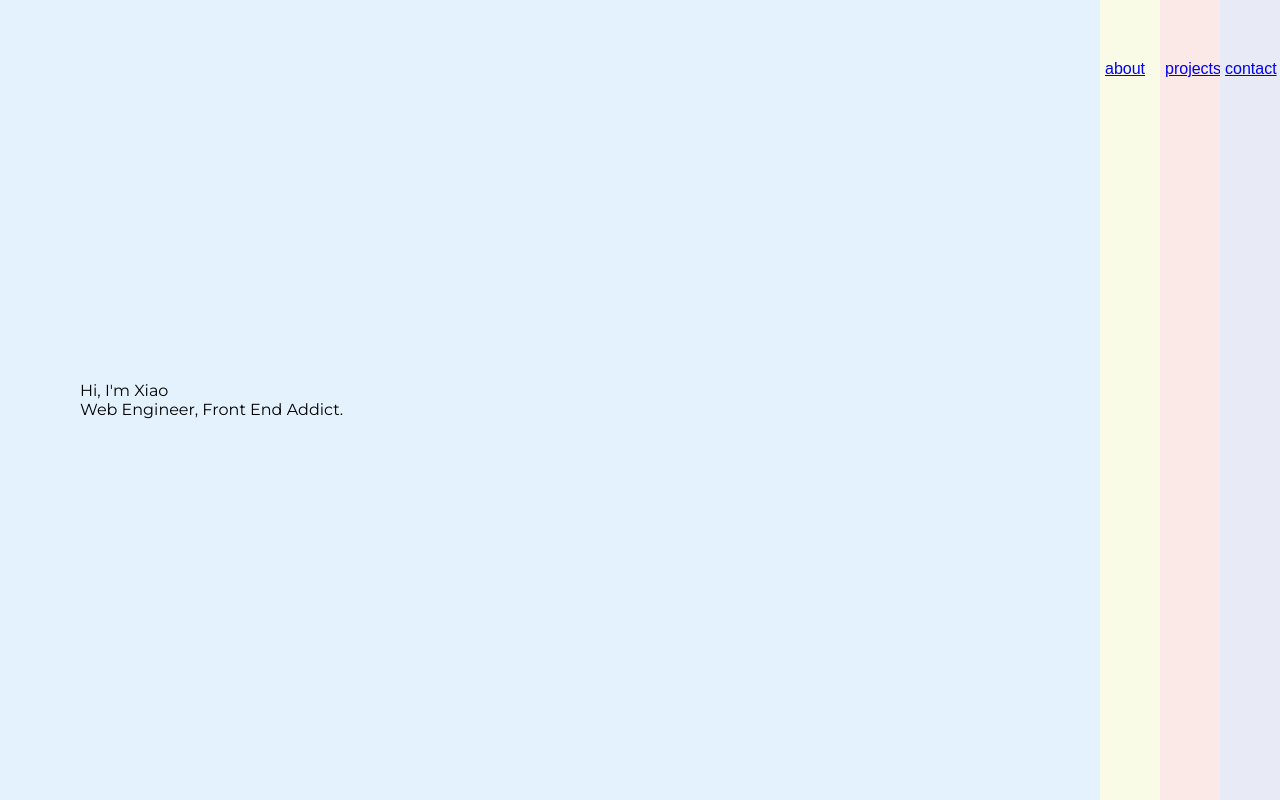
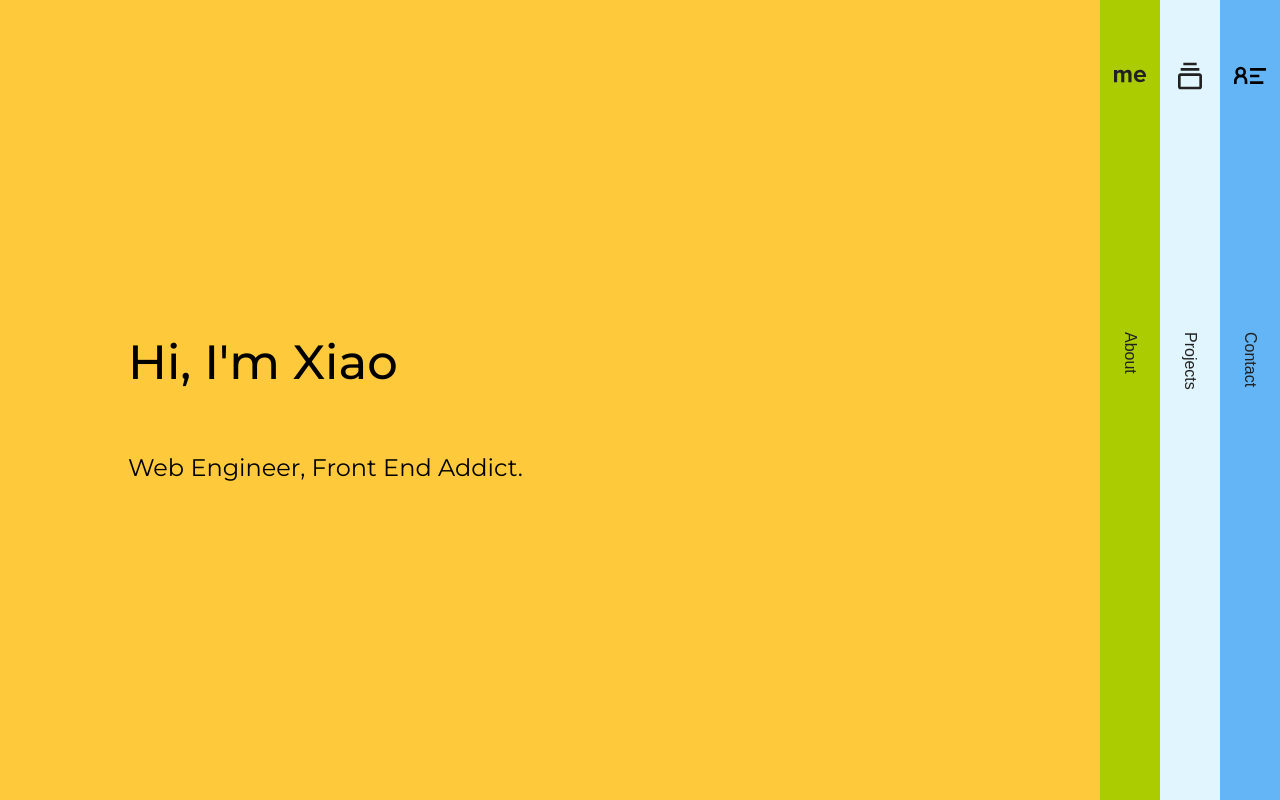
Before and after one commit to YiDaoJ/my-portfolio, a React (Create React App) app: page / in a window 1280 px wide. Built offline with nearby package versions, Linux system fonts and the light colour scheme.

Commit message:
create project preview

```diff
--- a/src/components/IconLink.tsx
+++ b/src/components/IconLink.tsx
@@ -23,18 +23,12 @@ const StyledIconLink = styled.a`
   display: inline-flex;
   align-items: center;
   justify-content: center;
-  width: 50px;
-  height: 50px;
-  /* background-color: #cddc39; */
+  /* width: 50px;
+  height: 50px; */
   border-radius: 50%;
   font-size: 2em;
   text-align: center;
   text-decoration: none;
-
-  /* &:hover {
-    transition: border-radius .75s ease;
-	  border-radius: 4px;
-  } */
 
   &:hover {
     color: #ef43a1;
--- a/src/components/Navigation.tsx
+++ b/src/components/Navigation.tsx
@@ -1,36 +1,17 @@
 import React from 'react'
 import { NavLink } from 'react-router-dom'
 import styled from 'styled-components'
-
-const Tabs = [
-  {
-    label: 'home',
-    color: '#e3f2fd',
-    path: '',
-  },
-  {
-    label: 'about',
-    color: '#f9fbe7',
-    path: 'about',
-  },
-  {
-    label: 'projects',
-    color: '#fbe9e7',
-    path: 'projects',
-  },
-  {
-    label: 'contact',
-    color: '#e8eaf6',
-    path: 'contact',
-  },
-]
+import { SiAboutdotme } from 'react-icons/si'
+import { GrContactInfo } from 'react-icons/gr'
+import { BiCollection, BiHomeSmile } from 'react-icons/bi'
 
 export const Navigation: React.VFC = () => {
   return (
     <Nav className='navigation'>
       {Tabs.map((tab) => (
         <NavigationLink to={`/${tab.path}`} key={tab.label} color={tab.color}>
-          {tab.label}
+          <span className='nav-icon'>{tab.icon}</span>
+          <span className='nav-text'>{tab.label}</span>
         </NavigationLink>
       ))}
     </Nav>
@@ -48,21 +29,79 @@ const Nav = styled.div`
 `
 
 const NavigationLink = styled(NavLink)<{ color: string }>`
+  position: relative;
   height: 100%;
+  width: 60px;
+  min-width: 60px;
   padding: 60px 5px;
   font-family: apercu mono, sans-serif;
-  min-width: 60px;
 
-  position: relative;
+  display: flex;
+  flex-direction: column;
+  justify-content: flex-start;
+  align-items: flex-start;
+  gap: 15rem;
+
   will-change: width;
   cursor: pointer;
   transform: matrix(1, 0, 0, 1, 0, 0);
   background-color: ${(props) => props.color};
   transition: all 0.5s ease;
-  width: 60px;
+  text-decoration: none;
+  color: #212121;
+
   &.active {
     width: 100%;
   }
+
+  span {
+    width: 50px;
+    display: flex;
+    justify-content: center;
+    align-items: center;
+  }
+
+  span.nav-icon {
+    font-size: 2rem;
+
+    &:hover {
+      transition: all 600ms cubic-bezier(0.99, 0, 0.57, 0.94);
+      transform: rotate(360deg);
+    }
+  }
+
+  span.nav-text {
+    writing-mode: vertical-rl;
+    text-orientation: mixed;
+    text-transform: capitalize;
+  }
 `
 
+const Tabs = [
+  {
+    label: 'home',
+    color: '#FFC93C',
+    path: '',
+    icon: <BiHomeSmile />,
+  },
+  {
+    label: 'about',
+    color: '#aacc00',
+    path: 'about',
+    icon: <SiAboutdotme />,
+  },
+  {
+    label: 'projects',
+    color: '#e1f5fe',
+    path: 'projects',
+    icon: <BiCollection />,
+  },
+  {
+    label: 'contact',
+    color: '#64b5f6',
+    path: 'contact',
+    icon: <GrContactInfo />,
+  },
+]
+
 export default Navigation
--- /dev/null
+++ b/src/components/ProjectPreview.tsx
@@ -0,0 +1,88 @@
+import React, { ReactNode, useRef } from 'react'
+import styled from 'styled-components'
+import { BiLinkExternal } from 'react-icons/bi'
+import { StyledLink } from './styled-components'
+
+interface ProjectPreviewProps {
+  title: string
+  description: string
+  image: string
+  links?: { title: string; url: string }[]
+}
+
+export const ProjectPreview: React.VFC<ProjectPreviewProps> = ({
+  title,
+  description,
+  image,
+  links,
+}) => {
+  return (
+    <PreviewContainer>
+      <Img url={image} />
+      <Content>
+        <div className='project-preview__title'>{title}</div>
+        <div className='project-preview__description'>{description}</div>
+        {Boolean(links) && (
+          <div className='project-preview__links'>
+            {links?.map((link) => (
+              <StyledLink href={link.url} target='_blank' key={link.title}>
+                <span>{link.title}</span>
+                <BiLinkExternal />
+              </StyledLink>
+            ))}
+          </div>
+        )}
+      </Content>
+    </PreviewContainer>
+  )
+}
+
+const PreviewContainer = styled.div`
+  border-radius: 8px;
+  position: relative;
+
+  display: flex;
+  flex-direction: column;
+  justify-content: center;
+  align-items: center;
+`
+
+const Img = styled.div<{ url: string }>`
+  width: 500px;
+  height: 320px;
+  box-shadow: 0 10px 10px rgba(0, 0, 0, 0.1), 0 5px 12px rgba(0, 0, 0, 0.2);
+  background-image: url(${(props) => props.url});
+  background-repeat: no-repeat;
+  background-size: cover;
+`
+
+const Content = styled.div`
+  width: 450px;
+  height: auto;
+  transform: translateY(-80px);
+  background-color: #eb9d00;
+  padding: 1rem;
+  color: #f1f8e9;
+
+  .project-preview__title {
+    font-size: 1.5rem;
+    font-weight: 500;
+
+    display: flex;
+    align-items: flex-end;
+    padding-bottom: 1rem;
+  }
+
+  .project-preview__description {
+    font-size: 1.1rem;
+    line-height: 150%;
+    white-space: pre-wrap;
+  }
+
+  .project-preview__links {
+    display: flex;
+    justify-content: flex-end;
+    gap: 12px;
+    margin-top: 12px;
+  }
+`
--- a/src/components/index.ts
+++ b/src/components/index.ts
@@ -4,3 +4,4 @@ export { Card } from './Card'
 export { Icon } from './Icon'
 export { Navigation } from './Navigation'
 export { Layout } from './Layout'
+export { ProjectPreview } from './ProjectPreview'
--- a/src/components/styled-components.ts
+++ b/src/components/styled-components.ts
@@ -1,4 +1,4 @@
-import styled from 'styled-components'
+import styled, { keyframes } from 'styled-components'
 
 export const StyledH1 = styled.h1`
   font-size: 3rem;
@@ -7,6 +7,13 @@ export const StyledH1 = styled.h1`
   text-shadow: 1px 3px #cddc39;
   font-weight: 500;
   letter-spacing: 0;
+  margin-top: 0px;
+`
+
+export const RegularH1 = styled.h1`
+  font-size: 3rem;
+  font-weight: 500;
+  line-height: 150%;
 `
 
 export const StyledH2 = styled.h2`
@@ -18,7 +25,7 @@ export const StyledH2 = styled.h2`
 export const PageContainer = styled.div`
   width: 100%;
   height: 100%;
-  padding: 2rem;
+  padding: 5rem;
 
   display: flex;
   flex-direction: column;
@@ -27,3 +34,43 @@ export const PageContainer = styled.div`
 
   font-family: 'Montserrat', sans-serif;
 `
+
+const swing = keyframes`
+  0% {
+    transform: rotateZ(0deg);
+    transform-origin: center top;
+  }
+  20% {
+    transform: rotateZ(15deg);
+    transform-origin: center top;
+  }
+  40% {
+    transform: rotateZ(-15deg);
+    transform-origin: center top;
+  }
+  60% {
+    transform: rotateZ(7deg);
+    transform-origin: center top;
+  }
+  80% {
+    transform: rotateZ(-7deg);
+    transform-origin: center top;
+  }
+  100% {
+    transform: rotateZ(0deg);
+    transform-origin: center top;
+  }
+`
+
+export const StyledLink = styled.a`
+  display: inline-flex;
+  align-items: center;
+  gap: 4px;
+  cursor: pointer;
+  text-decoration: none;
+  color: white;
+
+  &:hover {
+    animation: ${swing} 0.8s ease-in-out 1;
+  }
+`
--- a/src/pages/About.tsx
+++ b/src/pages/About.tsx
@@ -12,7 +12,7 @@ export const About: React.FC = () => {
           I am a front-end developer with 3+ years of professional experience,
           based in Duesseldorf.
           <br />
-          At the moment, I implement project written with ReactJS, Typescript,
+          At the moment, I implement projects written with ReactJS, Typescript,
           NodeJs.
           <br />
           My aim is to become a fullstack developer.
@@ -52,8 +52,8 @@ const Page = styled.div`
   height: 100%;
   width: calc(100% - 180px);
   margin-left: 60px;
-  background-color: #f9fbe7;
-  animation: ${slideIn} 1s ease 1;
+  background-color: #aacc00;
+  animation: ${slideIn} 1.5s ease 1;
 `
 const SkillPointsContainer = styled.div`
   width: 100%;
--- a/src/pages/Contact.tsx
+++ b/src/pages/Contact.tsx
@@ -11,6 +11,7 @@ import {
   PageContainer as Main,
   StyledH1,
   StyledH2,
+  StyledLink,
 } from '../components'
 import { slideIn } from './styles'
 
@@ -21,16 +22,16 @@ export const Contact: React.VFC = () => {
         <StyledH1>Let&apos;s talk!</StyledH1>
 
         <StyledEmail>
-          <a
+          <StyledLink
             href='mailto:jiang.chuxiao@gmail.com'
             target='_blank'
             rel='noreferrer'
           >
             jiang.chuxiao@gmail.com
-          </a>
+          </StyledLink>
         </StyledEmail>
 
-        <StyledH2>Or find me on:</StyledH2>
+        <SubTitle>Or find me on:</SubTitle>
         <ContactPanel>
           <IconLink linkURL='https://github.com/YiDaoJ' title='Github'>
             <FaGithubAlt />
@@ -58,15 +59,24 @@ const Page = styled.div`
   height: 100%;
   width: calc(100% - 180px);
   margin-left: 180px;
-  background-color: #e8eaf6;
-  animation: ${slideIn} 1s ease 1;
+  background-color: #64b5f6;
+  animation: ${slideIn} 1.5s ease 1;
+`
+
+const SubTitle = styled.div`
+  font-size: 2rem;
+  color: #f1f8e9;
+  text-shadow: 1px 1px #cddc39;
+  font-weight: 500;
+  letter-spacing: 0;
+  margin-bottom: 2rem;
 `
 
 const ContactPanel = styled.div`
   display: flex;
   flex-direction: row;
-  justify-content: center;
-  gap: 1rem;
+  justify-content: flex-start;
+  gap: 2rem;
   width: 100%;
 `
 
@@ -75,20 +85,7 @@ const StyledEmail = styled.div`
   font-size: 1.3rem;
   margin-bottom: 3rem;
   font-weight: 400;
-
-  a:link {
-    color: #f5db3b;
-    text-decoration: none;
-    transition: all 300ms ease;
-  }
-
-  a:visited {
-    color: #f5db3b;
-  }
-
-  a:hover {
-    color: white;
-  }
+  color: #f1f8e9;
 `
 
 export default Contact
--- a/src/pages/Home.tsx
+++ b/src/pages/Home.tsx
@@ -1,14 +1,14 @@
 import React from 'react'
 import styled from 'styled-components'
-import { PageContainer as Main } from '../components'
+import { PageContainer as Main, RegularH1, StyledH2 } from '../components'
 import { slideIn } from './styles'
 
 export const Home: React.VFC = () => {
   return (
     <Page>
       <Main>
-        <div>{`Hi, I'm Xiao`}</div>
-        <div>Web Engineer, Front End Addict.</div>
+        <RegularH1>{`Hi, I'm Xiao`}</RegularH1>
+        <StyledH2>Web Engineer, Front End Addict.</StyledH2>
       </Main>
     </Page>
   )
@@ -18,9 +18,9 @@ const Page = styled.div`
   position: absolute;
   height: 100%;
   width: calc(100% - 180px);
-  background-color: #e3f2fd;
+  background-color: #ffc93c;
   padding: 3rem;
-  animation: ${slideIn} 1s ease 1;
+  animation: ${slideIn} 1.5s ease 1;
 `
 
 export default Home
--- a/src/pages/Projects.tsx
+++ b/src/pages/Projects.tsx
@@ -1,12 +1,30 @@
 import React from 'react'
 import styled from 'styled-components'
-import { PageContainer as Main } from '../components'
+import { Card, PageContainer as Main, ProjectPreview } from '../components'
 import { slideIn } from './styles'
+
+const LinksReactMovingText = [
+  {
+    title: 'Source Code',
+    url: 'https://github.com/YiDaoJ/react-moving-text',
+  },
+  {
+    title: 'Demo',
+    url: 'https://yidaoj.github.io/react-moving-text/',
+  },
+]
 
 export const ProjectsPage: React.VFC = () => {
   return (
     <Page>
-      <Main>Projects</Main>
+      <Main>
+        <ProjectPreview
+          title='react-moving-text'
+          description='A library for animated texts built with React and CSS Animation.'
+          image='https://s2.loli.net/2022/04/19/BzroIbfMD4nYSwC.png'
+          links={LinksReactMovingText}
+        />
+      </Main>
     </Page>
   )
 }
@@ -16,8 +34,8 @@ const Page = styled.div`
   height: 100%;
   width: calc(100% - 180px);
   margin-left: 120px;
-  background-color: #fbe9e7;
-  animation: ${slideIn} 1s ease 1;
+  background-color: #e1f5fe;
+  animation: ${slideIn} 1.5s ease 1;
 `
 
 export default ProjectsPage
```
Also changed, not shown: .eslintrc.json.
